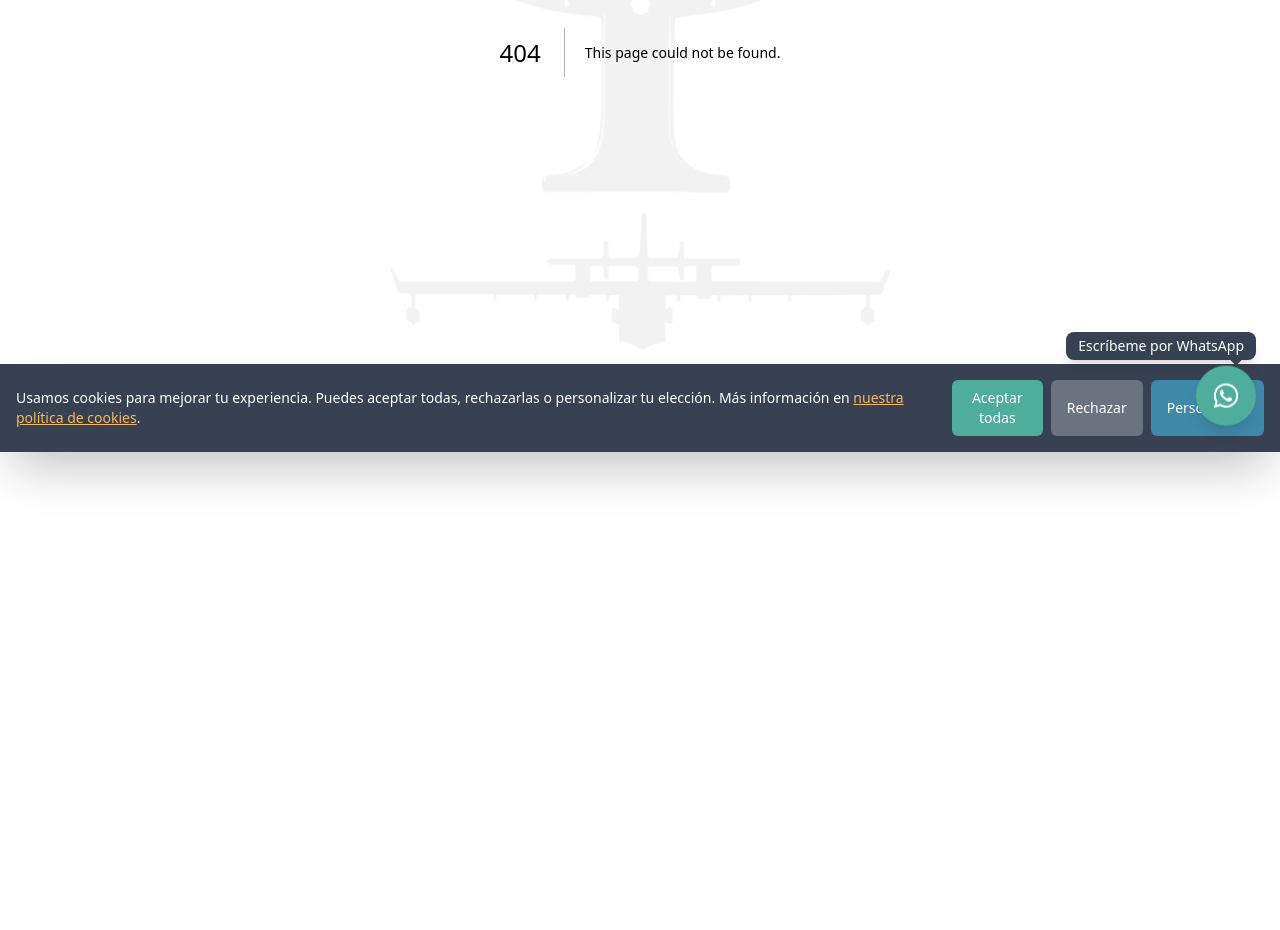
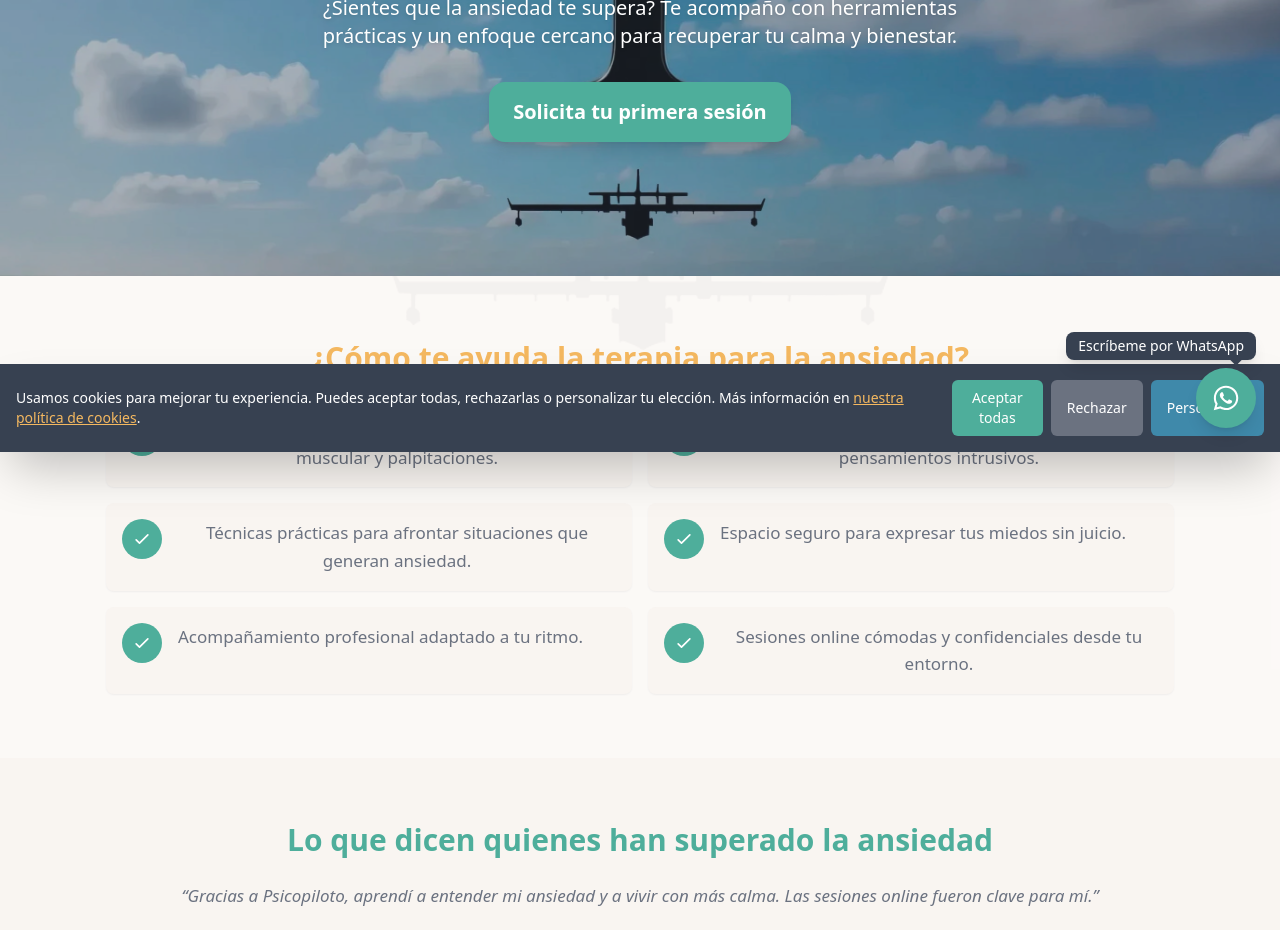
Before and after one commit to psicopiloto/psicopilotopage1, a Next.js app: page /ansiedad in a window 1280 px wide. Before the commit this address had no page. Shown: the part 348-1278 px from the top of the page. Before the commit the page ends 800 px from the top, so only its background shows below. Built offline with nearby package versions, Linux system fonts and the light colour scheme.

Commit message:
Create ansiedad.js

```diff
--- /dev/null
+++ b/pages/ansiedad.js
@@ -0,0 +1,93 @@
+import Nav from "../components/Nav";
+import Footer from "../components/Footer";
+import PageHeader from "../components/PageHeader";
+import AnimatedCTA from "../components/AnimatedCTA";
+import BackgroundLogo from "../components/BackgroundLogo";
+import Image from "next/image";
+import { NextSeo } from "next-seo";
+
+export default function Ansiedad() {
+  return (
+    <div className="min-h-screen flex flex-col font-sans bg-psicopiloto-sand-50 text-psicopiloto-gray-700 relative">
+      <NextSeo
+        title="Tratamiento psicológico para la ansiedad | Psicopiloto"
+        description="Supera la ansiedad con sesiones online personalizadas. Psicopiloto te ofrece un espacio seguro, cercano y profesional para recuperar tu bienestar."
+        canonical="https://psicopiloto.com/ansiedad"
+        additionalMetaTags={[
+          { name: "keywords", content: "terapia ansiedad, psicólogo ansiedad online, tratamiento ansiedad Granada, psicología online" },
+          { name: "author", content: "Jose Carlos Rodríguez Retamar" },
+        ]}
+      />
+
+      <BackgroundLogo />
+      <Nav />
+
+      <main className="flex-grow pt-16 relative z-10">
+        <PageHeader
+          title="Tratamiento psicológico para la ansiedad"
+          subtitle="¿Sientes que la ansiedad te supera? Te acompaño con herramientas prácticas y un enfoque cercano para recuperar tu calma y bienestar."
+          backgroundImage="/fotoinicio1.webp"
+          cta={{
+            href: "/contacto",
+            text: "Solicita tu primera sesión",
+            color: "green",
+          }}
+        />
+
+        {/* Beneficios */}
+        <section className="py-16 bg-white/40">
+          <div className="container mx-auto max-w-4xl text-center">
+            <h2 className="text-3xl font-semibold mb-6 text-psicopiloto-honey-500">
+              ¿Cómo te ayuda la terapia para la ansiedad?
+            </h2>
+            <div className="grid grid-cols-1 md:grid-cols-2 gap-4">
+              {[
+                "Reducción de síntomas físicos como insomnio, tensión muscular y palpitaciones.",
+                "Mejora del control emocional y gestión de pensamientos intrusivos.",
+                "Técnicas prácticas para afrontar situaciones que generan ansiedad.",
+                "Espacio seguro para expresar tus miedos sin juicio.",
+                "Acompañamiento profesional adaptado a tu ritmo.",
+                "Sesiones online cómodas y confidenciales desde tu entorno.",
+              ].map((item, i) => (
+                <div key={i} className="flex items-start gap-4 p-4 bg-psicopiloto-sand-50 rounded-lg shadow-sm hover:shadow-md transition">
+                  <span className="flex-none w-10 h-10 rounded-full bg-psicopiloto-green-500 text-white inline-flex items-center justify-center">
+                    <svg className="w-5 h-5" fill="none" stroke="currentColor" strokeWidth="2" viewBox="0 0 24 24" aria-hidden="true">
+                      <path strokeLinecap="round" strokeLinejoin="round" d="M5 13l4 4L19 7" />
+                    </svg>
+                  </span>
+                  <p className="leading-relaxed text-psicopiloto-gray-500">{item}</p>
+                </div>
+              ))}
+            </div>
+          </div>
+        </section>
+
+        {/* Testimonio */}
+        <section className="py-16 bg-psicopiloto-sand-50">
+          <div className="container mx-auto max-w-3xl text-center">
+            <h2 className="text-3xl font-semibold mb-6 text-psicopiloto-green-500">
+              Lo que dicen quienes han superado la ansiedad
+            </h2>
+            <blockquote className="italic text-psicopiloto-gray-500">
+              “Gracias a Psicopiloto, aprendí a entender mi ansiedad y a vivir con más calma. Las sesiones online fueron clave para mí.”
+            </blockquote>
+            <p className="mt-4 text-psicopiloto-honey-500 font-semibold">— Marta, 29 años</p>
+          </div>
+        </section>
+
+        {/* CTA final */}
+        <section className="py-16 bg-white/40 text-center">
+          <h2 className="text-3xl font-semibold mb-6 text-psicopiloto-honey-500">
+            ¿Listo para recuperar tu bienestar?
+          </h2>
+          <p className="text-xl text-psicopiloto-gray-500 mb-4">
+            Agenda tu primera sesión gratuita y empieza a transformar tu relación con la ansiedad.
+          </p>
+          <AnimatedCTA href="/contacto" text="Solicita tu sesión ahora" color="green" />
+        </section>
+      </main>
+
+      <Footer />
+    </div>
+  );
+}
```
